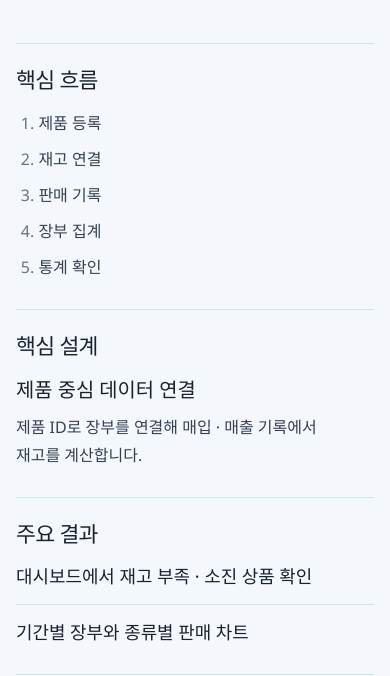
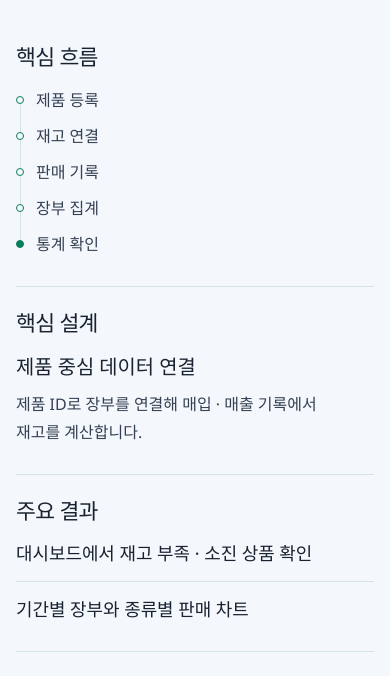
Before and after one commit to allen8524/allen8524.github.io, a React (Vite) app: page /#/projects/bakery in a window 390 px wide. Shown: the part 792-1468 px from the top of the page. Built offline with nearby package versions, Linux system fonts and the light colour scheme.

Commit message:
Lay out project flows as a timeline above two columns

```diff
--- a/src/components/project-detail/ProjectOverview.tsx
+++ b/src/components/project-detail/ProjectOverview.tsx
@@ -22,7 +22,6 @@ function ProjectOverview({ detail }: ProjectOverviewProps) {
       <ol className="project-flow-list" role="list">
         {flowSteps.map((step, index) => (
           <li key={`${index}-${step}`}>
-            {index > 0 && <span aria-hidden="true">→</span>}
             {format(step)}
           </li>
         ))}
--- a/src/styles/project-detail.css
+++ b/src/styles/project-detail.css
@@ -244,6 +244,8 @@
 
 /* Project case study */
 .project-case-study {
+  display: grid;
+  gap: 28px;
   max-width: 1040px;
   margin: clamp(44px, 7vw, 80px) auto 0;
   color: var(--default-color);
@@ -251,21 +253,12 @@
 }
 
 .project-case-study > .project-detail-section {
-  display: grid;
-  grid-template-columns: minmax(140px, 1fr) minmax(0, 4fr);
-  align-items: start;
-  gap: 24px 36px;
   margin: 0;
-  padding-top: 28px;
-  border-top: 1px solid var(--project-divider);
-}
-
-.project-case-study > .project-detail-section + .project-detail-section {
-  margin-top: 36px;
+  min-width: 0;
 }
 
 .project-case-study .project-section-heading {
-  margin: 0;
+  margin: 0 0 16px;
   text-align: start;
 }
 
@@ -281,22 +274,45 @@
 }
 
 .project-flow-list {
-  display: flex;
-  flex-wrap: wrap;
-  gap: 8px 16px;
+  display: grid;
+  grid-auto-flow: column;
+  grid-auto-columns: minmax(0, 1fr);
   margin: 0;
   padding: 0;
   list-style: none;
 }
 
 .project-flow-list li {
-  display: flex;
-  align-items: baseline;
-  gap: 16px;
+  position: relative;
+  padding: 20px 6px 0;
+  text-align: center;
+  word-break: keep-all;
 }
 
-.project-flow-list span {
-  color: var(--accent-color);
+.project-flow-list li::before {
+  position: absolute;
+  inset-block-start: 0;
+  inset-inline-start: calc(50% - 4px);
+  z-index: 1;
+  width: 8px;
+  height: 8px;
+  border: 1px solid var(--accent-color);
+  border-radius: 50%;
+  background: var(--background-color);
+  content: "";
+}
+
+.project-flow-list li:not(:last-child)::after {
+  position: absolute;
+  inset-block-start: 4px;
+  inset-inline-start: 50%;
+  width: 100%;
+  border-top: 1px solid var(--project-divider);
+  content: "";
+}
+
+.project-flow-list li:last-child::before {
+  background: var(--accent-color);
 }
 
 .project-design-list,
@@ -379,44 +395,76 @@
   gap: 6px 12px;
 }
 
-@media (min-width: 768px) {
-  .project-results-list:has(> .project-result-entry:nth-child(2):last-child) {
-    display: grid;
-    grid-template-columns: repeat(2, minmax(0, 1fr));
-    gap: 24px;
+@media (min-width: 900px) {
+  .project-case-study {
+    grid-template-columns: minmax(0, 1.35fr) minmax(0, 1fr);
+    grid-template-areas:
+      "flow flow"
+      "design results"
+      "design troubleshooting";
+    grid-template-rows: auto auto 1fr;
+    column-gap: clamp(24px, 4vw, 48px);
   }
 
-  .project-results-list:has(> .project-result-entry:nth-child(2):last-child) .project-result-entry {
-    margin: 0;
-    padding-top: 0;
-    border-top: 0;
+  .project-case-study > .project-flow-section {
+    grid-area: flow;
+    padding-bottom: 28px;
+    border-bottom: 1px solid var(--project-divider);
   }
 
+  .project-case-study > .project-implementation-section {
+    grid-area: design;
+    padding-inline-end: clamp(24px, 4vw, 48px);
+    border-inline-end: 1px solid var(--project-divider);
+  }
+
+  .project-case-study > .project-results-section { grid-area: results; }
+
+  .project-case-study > .project-troubleshooting-section {
+    grid-area: troubleshooting;
+    padding-top: 24px;
+    border-top: 1px solid var(--project-divider);
+  }
+
+  .project-case-study:not(:has(> .project-troubleshooting-section)) {
+    grid-template-areas: "flow flow" "design results";
+    grid-template-rows: auto 1fr;
+  }
 }
 
-@media (max-width: 767px) {
-  .project-case-study > .project-detail-section {
-    grid-template-columns: minmax(0, 1fr);
-    gap: 16px;
+@media (max-width: 899px) {
+  .project-case-study > .project-detail-section + .project-detail-section {
     padding-top: 22px;
+    border-top: 1px solid var(--project-divider);
   }
-
-  .project-case-study > .project-detail-section + .project-detail-section {
-    margin-top: 28px;
-  }
-
 }
 
 @media (max-width: 575px) {
   .project-flow-list {
-    display: grid;
-    padding-inline-start: 1.4em;
-    list-style: decimal;
+    grid-auto-flow: row;
+    grid-auto-columns: auto;
   }
 
-  .project-flow-list li { display: list-item; }
-  .project-flow-list li::marker { color: var(--project-muted); }
-  .project-flow-list span { display: none; }
+  .project-flow-list li {
+    padding: 0 0 8px 20px;
+    text-align: start;
+  }
+
+  .project-flow-list li:last-child { padding-bottom: 0; }
+
+  .project-flow-list li::before {
+    inset-block-start: 10px;
+    inset-inline-start: 0;
+  }
+
+  .project-flow-list li:not(:last-child)::after {
+    inset-block-start: 14px;
+    inset-inline-start: 4px;
+    width: 0;
+    height: 100%;
+    border-top: 0;
+    border-inline-start: 1px solid var(--project-divider);
+  }
 }
 
 /* 10. Result links */
```
